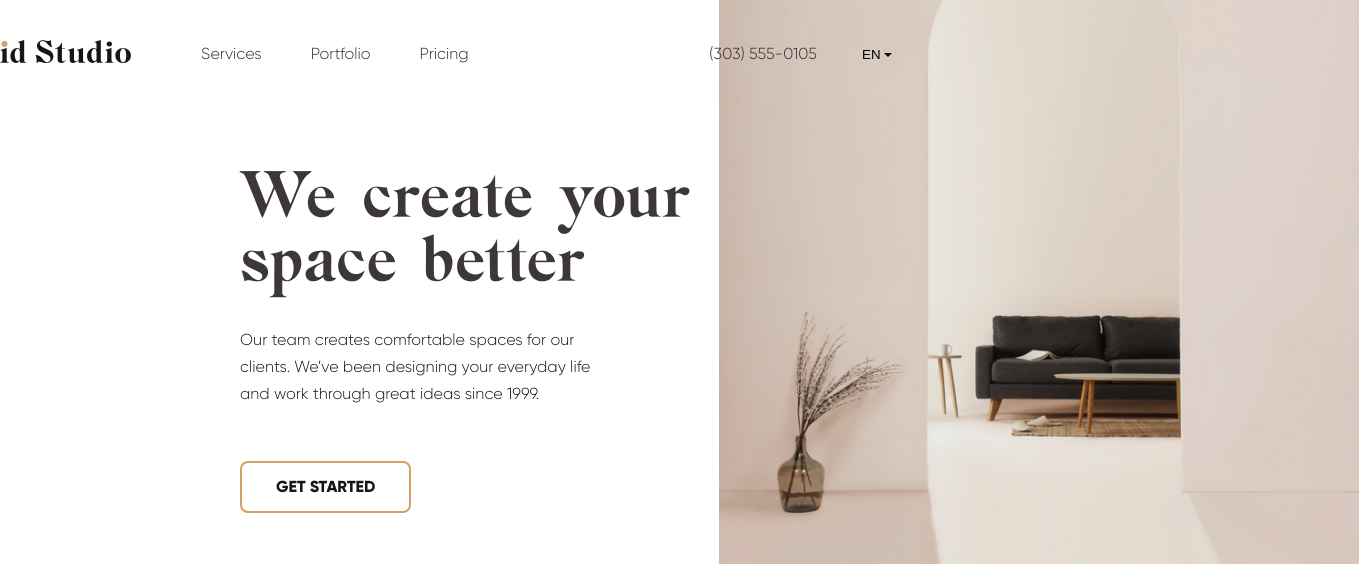
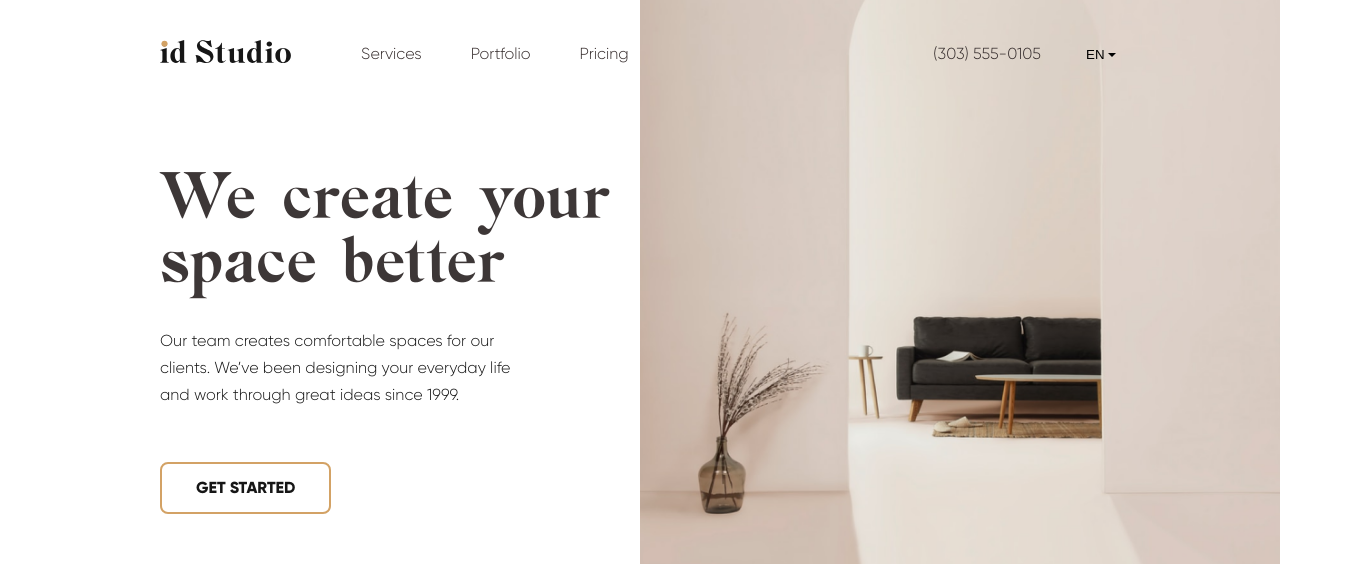
Before and after one commit to Kirill-Stasiuk/test_landing_page_angular, an Angular app: page / in a window 1280 px wide. Shown: the top 564 px of the page, 1359 px wide, since content can reach past the window. Built offline with nearby package versions, Linux system fonts and the light colour scheme.

Commit message:
refactor style

```diff
--- a/src/app/pages/home-page/components/home-page/home-page.component.html
+++ b/src/app/pages/home-page/components/home-page/home-page.component.html
@@ -1,4 +1,4 @@
-<div class="">
+<div class="grid">
   <div class="home-wrap">
     <div class="home-wrap__text">
       <h1 class="home-title">We create your space better</h1>
--- a/src/app/pages/home-page/components/home-page/home-page.component.scss
+++ b/src/app/pages/home-page/components/home-page/home-page.component.scss
@@ -1,12 +1,16 @@
 @import "/src/styles/variables";
 
+.grid {
+  display: grid;
+}
+
 .home-wrap {
-  margin-top: -101px;
+  margin-top: -168px;
   display: flex;
 
   &__text {
     flex: 1 1 50%;
-    margin-left: 240px;
+    padding-left: 160px;
     align-self: center;
   }
 
--- a/src/app/shared/components/footer/footer.component.html
+++ b/src/app/shared/components/footer/footer.component.html
@@ -1,5 +1,4 @@
 <footer>
-  <div class="container">
   <div class="wrap">
     <div class="info">
       <a routerLink="/"><img class="info-img" src="/assets/images/logo.svg" alt="logo"></a>
@@ -41,5 +40,4 @@
       </div>
     </div>
   </div>
-  </div>
 </footer>
--- a/src/app/shared/components/footer/footer.component.scss
+++ b/src/app/shared/components/footer/footer.component.scss
@@ -2,12 +2,12 @@
 
 footer {
   background-color: #F4F4F4;
-  padding: 94px 0;
 
   .wrap {
     display: flex;
     flex-wrap: wrap;
     justify-content: space-between;
+    padding: 94px 160px;
   }
 
   .info-img {
--- a/src/app/shared/components/header/header.component.scss
+++ b/src/app/shared/components/header/header.component.scss
@@ -1,9 +1,8 @@
 @import '/src/styles/variables';
 
 .header {
-  position: absolute;
+  position: relative;
   z-index: 5;
-  width: 70%;
   display: flex;
   align-items: center;
   justify-content: space-between;
--- a/src/styles/_base.scss
+++ b/src/styles/_base.scss
@@ -8,8 +8,7 @@
 }
 
 .container {
-    max-width: 1400px;
-    margin: 0 auto;
+  padding: 0 160px;
 }
 
 .active {
```
Lines whose indentation alone changed are shown as unchanged.
